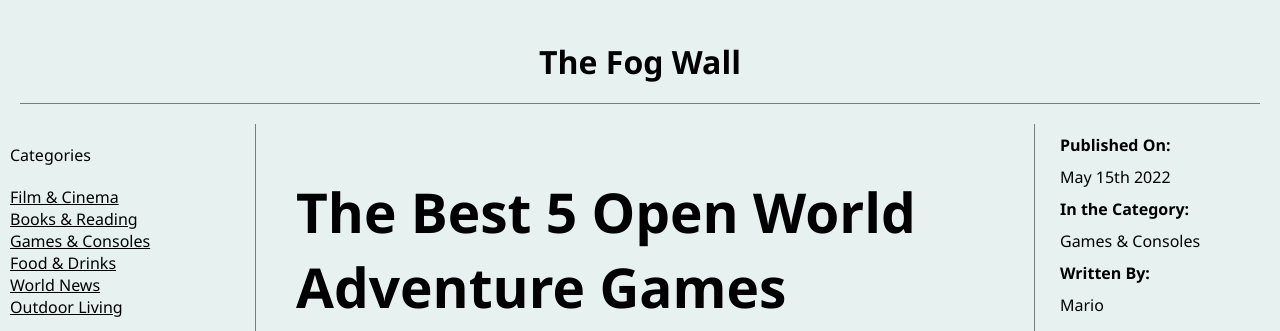
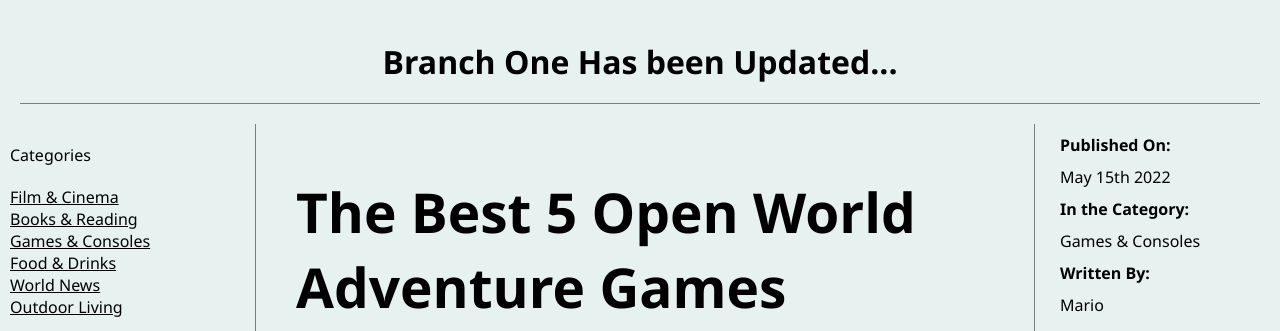
Before and after one commit to cherankumar08/Holy-Grail-Layout, a plain HTML site: page index.html in a window 1280 px wide. Shown: the top 331 px of the page. Drawn offline with Linux system fonts and the light colour scheme.

Commit message:
Branch One Has been Updated

```diff
--- a/index.html
+++ b/index.html
@@ -9,7 +9,7 @@
   </head>
   <body>
     <div class="Grid-Container">
-      <header><h1>The Fog Wall</h1></header>
+      <header><h1>Branch One Has been Updated...</h1></header>
       <nav>
         <p>Categories</p>
         <ul>
```
